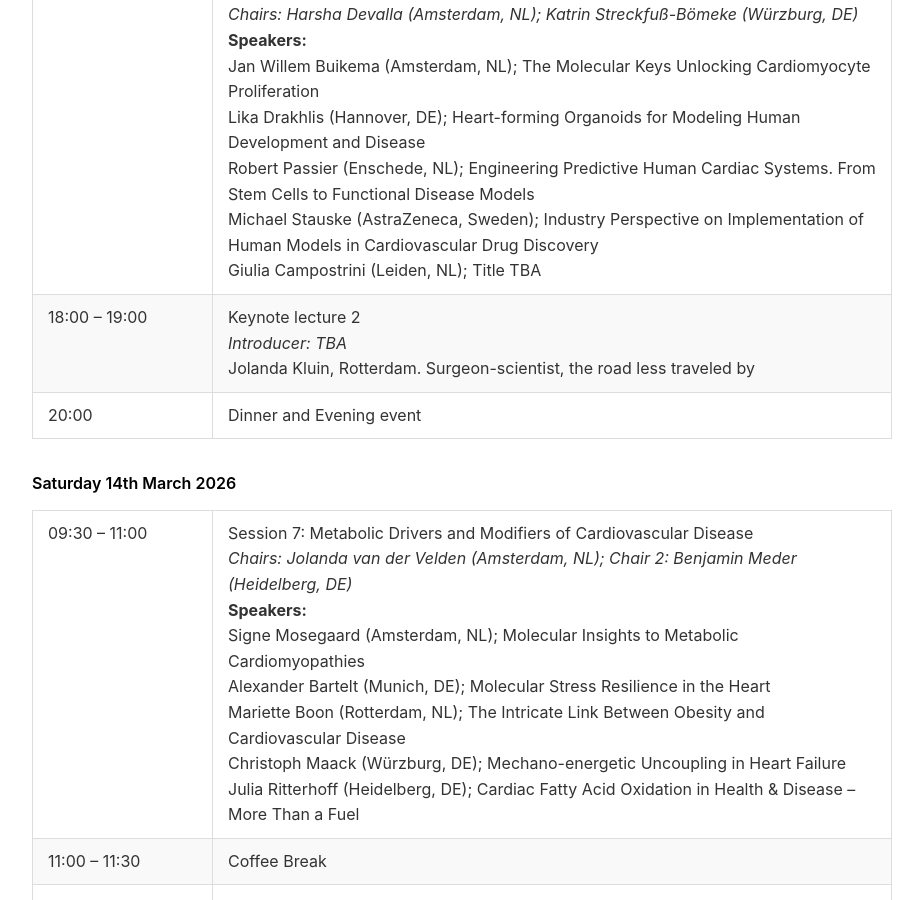
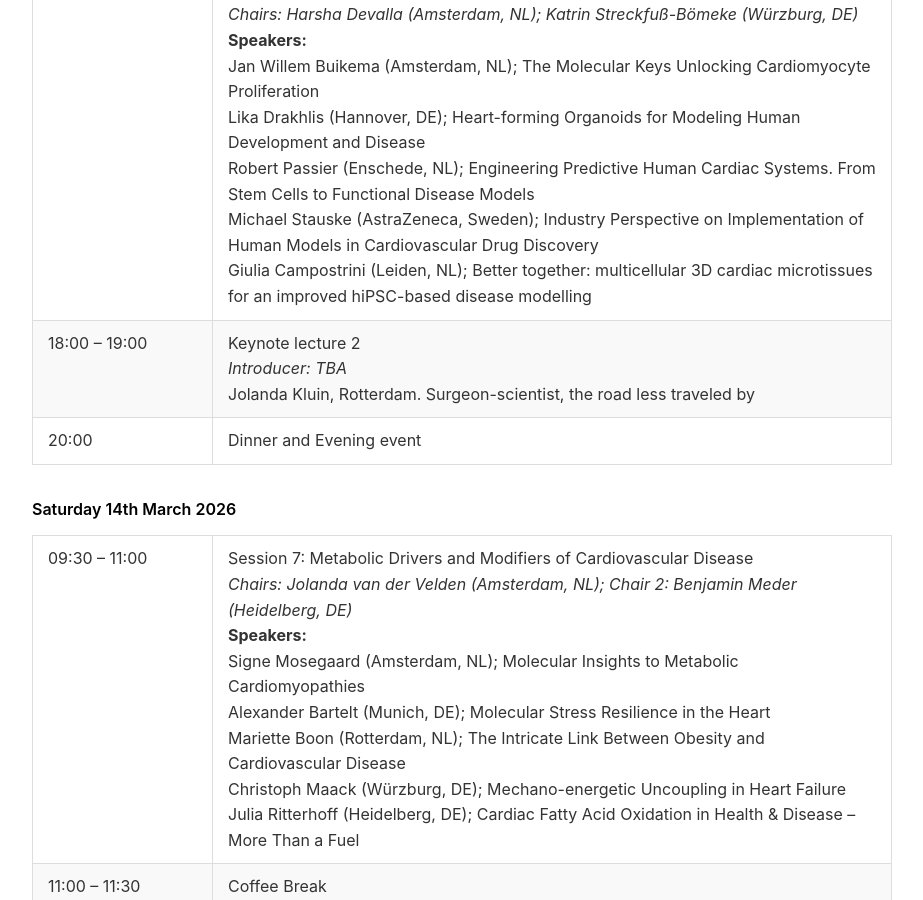
Before and after one commit to Illusioner/dutch-german-cardiology-2026, a Jekyll site: the page index.html, which Jekyll copies as it is, in a window 1280 px wide and 900 px high, scrolled down 3613 px. Shown: the whole window, without its empty margins (178-1101 px from the left). Built offline with Jekyll 4.4.1, drawn with Linux system fonts in a browser that asks for light colours; a script that is not in the unit is left out.

Commit message:
Updated Titles - 11

```diff
--- a/index.html
+++ b/index.html
@@ -118,7 +118,7 @@
                     </tr>
                     <tr>
                         <td>16:30 – 18:00</td>
-                        <td>Session 6: New Approach Methodologies in CV disease<br><em>Chairs: Harsha Devalla (Amsterdam, NL); Katrin Streckfuß-Bömeke (Würzburg, DE)</em><br><strong>Speakers:</strong><br>Jan Willem Buikema (Amsterdam, NL); The Molecular Keys Unlocking Cardiomyocyte Proliferation<br>Lika Drakhlis (Hannover, DE); Heart-forming Organoids for Modeling Human Development and Disease<br>Robert Passier (Enschede, NL); Engineering Predictive Human Cardiac Systems. From Stem Cells to Functional Disease Models<br>Michael Stauske (AstraZeneca, Sweden); Industry Perspective on Implementation of Human Models in Cardiovascular Drug Discovery<br>Giulia Campostrini (Leiden, NL); Title TBA</td>
+                        <td>Session 6: New Approach Methodologies in CV disease<br><em>Chairs: Harsha Devalla (Amsterdam, NL); Katrin Streckfuß-Bömeke (Würzburg, DE)</em><br><strong>Speakers:</strong><br>Jan Willem Buikema (Amsterdam, NL); The Molecular Keys Unlocking Cardiomyocyte Proliferation<br>Lika Drakhlis (Hannover, DE); Heart-forming Organoids for Modeling Human Development and Disease<br>Robert Passier (Enschede, NL); Engineering Predictive Human Cardiac Systems. From Stem Cells to Functional Disease Models<br>Michael Stauske (AstraZeneca, Sweden); Industry Perspective on Implementation of Human Models in Cardiovascular Drug Discovery<br>Giulia Campostrini (Leiden, NL); Better together: multicellular 3D cardiac microtissues for an improved hiPSC-based disease modelling</td>
                     </tr>
                     <tr>
                         <td>18:00 – 19:00</td>
```
